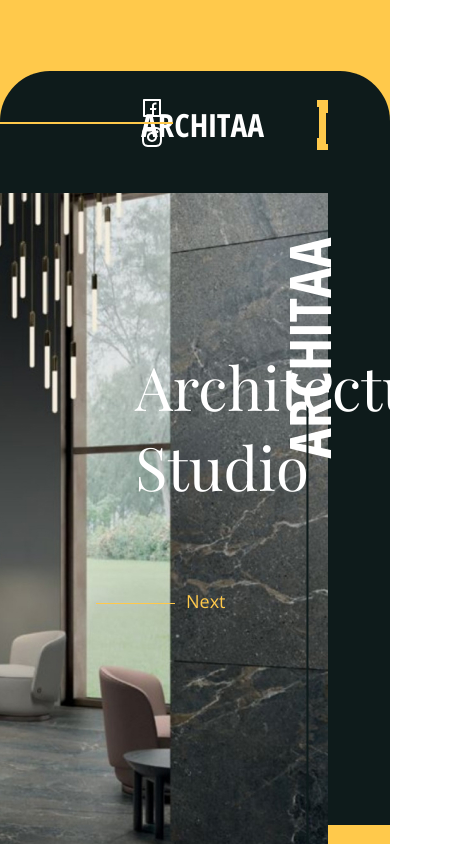
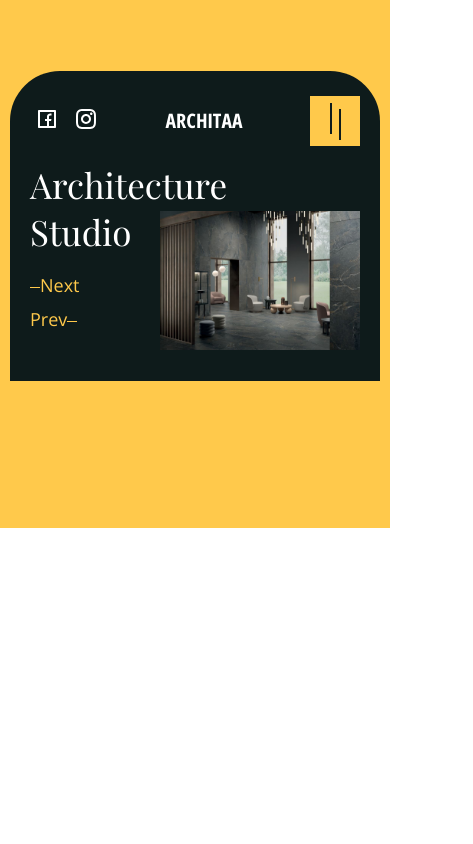
Before and after one commit to jfilya/Architecture-Studio, a React (Create React App) app in the folder archhittaa/: page / in a window 390 px wide. Shown: the top 844 px of the page, 473 px wide, since content can reach past the window. Built offline with nearby package versions, Linux system fonts and the light colour scheme.

Commit message:
feat: add adaptive header

```diff
--- a/archhittaa/src/components/Header/Header.module.scss
+++ b/archhittaa/src/components/Header/Header.module.scss
@@ -5,10 +5,8 @@
 .header {
   background: #ffc94b;
   &__wrapper {
-    max-width: 1686px;
     padding-top: 71px;
     padding-bottom: 147px;
-    margin: 0 auto;
     position: relative;
   }
 }
@@ -32,8 +30,10 @@
   }
 }
 .container {
-  max-width: 1440px;
+  max-width: 1747px;
+  padding: 0px 298px 0 10px;
   min-width: 320px;
+  margin: 0 auto;
 }
 .promo {
   background: #0e1b1b;
@@ -121,7 +121,7 @@
 }
 .aside {
   position: absolute;
-  right: -30px;
+  right: 5.5%;
   top: 273px;
   transform: rotate(-90deg);
   .title {
@@ -131,7 +131,153 @@
       border: 1px solid #0e1b1b;
       width: 637px;
       left: auto;
-      right: 165px;
+      right: 164px;
     }
   }
 }
+@media screen and (max-width: 1700px) {
+  .container {
+    padding: 0px 10px 0 10px;
+  }
+  .aside {
+    display: none;
+  }
+}
+@media screen and (max-width: 1450px) {
+  .promo {
+    &__image {
+      width: 900px;
+    }
+  }
+}
+@media screen and (max-width: 1290px) {
+  .promo {
+    padding-bottom: 50px;
+    padding-left: 62px;
+    &__image {
+      width: 700px;
+    }
+  }
+  .title {
+    &::before {
+      width: 180px;
+      left: -130%;
+    }
+  }
+}
+@media screen and (max-width: 1080px) {
+  .promo {
+    &__image {
+      width: 500px;
+    }
+    &__middle {
+      h2 {
+        padding-top: 0px;
+      }
+    }
+  }
+}
+@media screen and (max-width: 880px) {
+  .promo {
+    &__image {
+      width: 400px;
+    }
+    &__middle {
+      h2 {
+        font-size: 50px;
+        max-width: 300px;
+      }
+    }
+  }
+  .title {
+    &::before {
+      width: 100px;
+      left: -50%;
+    }
+  }
+}
+@media screen and (max-width: 700px) {
+  .promo {
+    padding-left: 20px;
+    padding-right: 20px;
+    &__image {
+      width: 350px;
+    }
+    &__middle {
+      h2 {
+        max-width: 300px;
+        padding-bottom: 35px;
+      }
+      &_btn {
+        p {
+          span {
+            width: 30px;
+          }
+          &:first-child {
+            left: 0px;
+          }
+        }
+      }
+    }
+  }
+  .title {
+    left: 0px;
+  }
+}
+@media screen and (max-width: 520px) {
+  .promo {
+    &__image {
+      width: 280px;
+    }
+    &__middle {
+      h2 {
+        font-size: 35px;
+        max-width: 180px;
+        padding-bottom: 18px;
+      }
+      &_btn {
+        p {
+          &:first-child {
+            padding-bottom: 10px;
+          }
+          &:last-child {
+            padding-left: 0px;
+          }
+          span {
+            width: 10px;
+            &:last-child {
+              margin-left: 0px;
+            }
+            &:first-child {
+              margin-right: 0px;
+            }
+          }
+        }
+      }
+    }
+  }
+  .title {
+    font-size: 20px;
+    &::before {
+      display: none;
+    }
+  }
+}
+@media screen and (max-width: 420px) {
+  .promo {
+    &__image {
+      width: 200px;
+      top: 50px;
+    }
+    nav {
+      padding-bottom: 15px;
+    }
+    &__social {
+      a {
+        &:first-child {
+          margin-right: 15px;
+        }
+      }
+    }
+  }
+}
```
